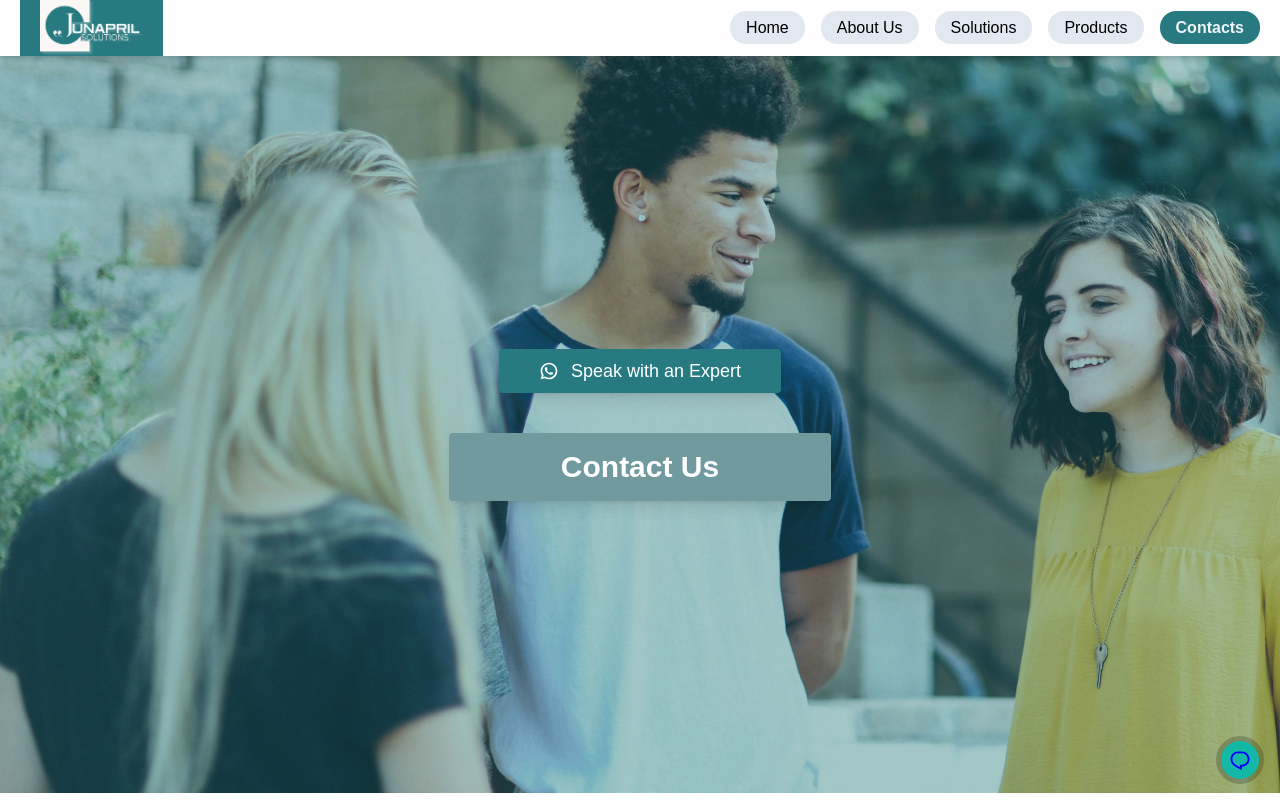
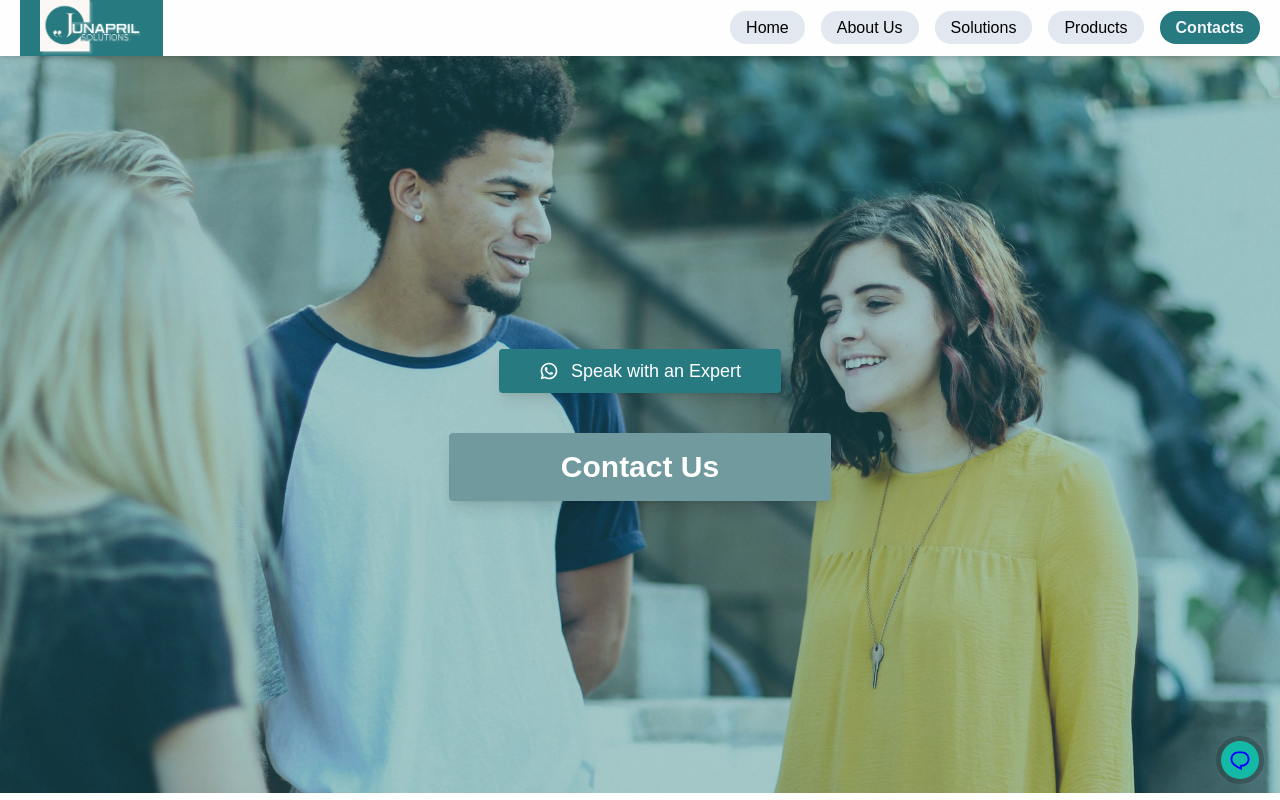
Before and after one commit to PraktyDev/junapril, a Next.js app: page /contact in a window 1280 px wide. Shown: the top 800 px of the page. Built offline with nearby package versions, Linux system fonts and the light colour scheme.

Commit message:
added new image for contact hero carousel

```diff
--- a/src/app/contact/page.js
+++ b/src/app/contact/page.js
@@ -14,7 +14,7 @@ import { RiWhatsappLine } from "react-icons/ri"
 const page = () => {
   return (
     <section className='flex flex-col justify-center gap-4 w-full'>
-      <div className="relative flex items-center justify-center laptop:justify-end w-full h-[737px] bg-[url('/images/contacthero.png')] bg-no-repeat">
+      <div className="relative flex items-center justify-center laptop:justify-end w-full h-[737px] bg-no-repeat animate-contactBgSlide">
           <div className='bg-[#277A80] opacity-40 w-full h-[737px] absolute top-0'></div>
           <div className='z-10 container flex flex-col items-center justify-center gap-10'>
             <Link href={'https://wa.link/wdgpv6'} className='bg-[#277A80] hover:bg-opacity-90 text-white hover:text-green-300 rounded-sm py-2 px-10 shadow-lg flex gap-3 items-center justify-center'>
@@ -47,6 +47,7 @@ const page = () => {
         </Card>
       </div>
 
+      {/* <iframe className='w-full h-[450px] border-1 border-black container mx-auto rounded-sm laptop:rounded-lg' src="https://g.co/kgs/DZYFfLv" allowfullscreen></iframe> */}
 
       <div className='flex flex-col laptop:flex-row justify-between container tablet:mx-auto gap-6'>
         <div className='basis-2/3 mx-4'>
--- a/src/app/globals.css
+++ b/src/app/globals.css
@@ -28,6 +28,24 @@
 
 .animate-home2BgSlide {
   animation: home2BgSlide 30s infinite;
+  background-size: cover;
+  background-position: center;
+  transition: opacity 0.5s ease-in-out;
+}
+
+@keyframes contactBgSlide {
+  0%, 50% {
+    background-image: url('/images/contacthero.png');
+    opacity: 1;
+  }
+  55%, 100% {
+    background-image: url('/images/contacthero2.png');
+    opacity: 1;
+  }
+}
+
+.animate-contactBgSlide {
+  animation: contactBgSlide 20s infinite;
   background-size: cover;
   background-position: center;
   transition: opacity 0.5s ease-in-out;
```
Also changed, not shown: public/images/contacthero2.png (added).
